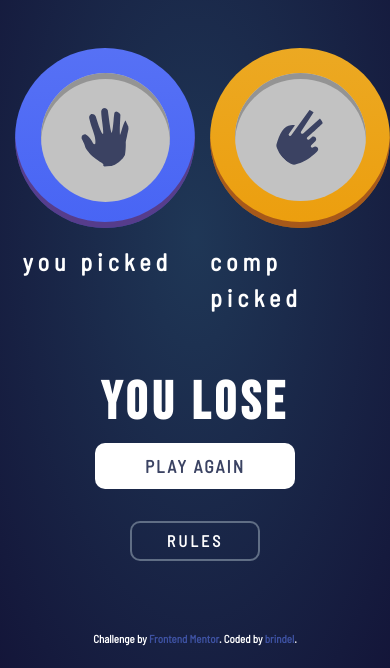
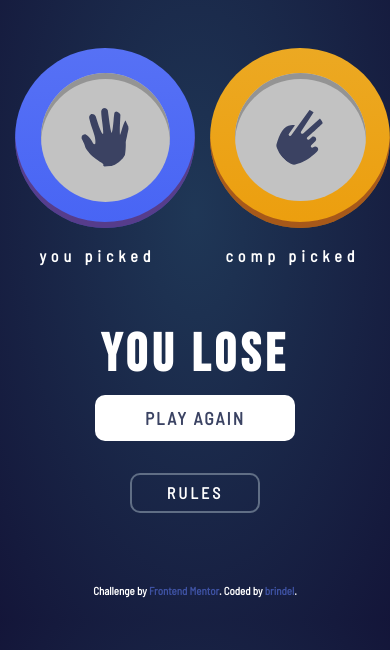
Before and after one commit to mocakbar/games-batu-gunting-kertas, a plain HTML site: page index.html in a window 390 px wide. Both pictures are taken after a click on the element 90 px from the left and 373 px from the top of the page. Shown: the part 194-862 px from the top of the page. Drawn offline with nearby package versions, Linux system fonts and the light colour scheme.

Commit message:
Add files via upload
fix palyer and comp name win

```diff
--- a/css/style.css
+++ b/css/style.css
@@ -212,6 +212,10 @@ body::-webkit-scrollbar-thumb {
     margin-bottom: 50px;
   }
 
+  .picked {
+    font-size: 1rem;
+  }
+
 }
 
 /* // Small devices (landscape phones, 576px and up) */
```
